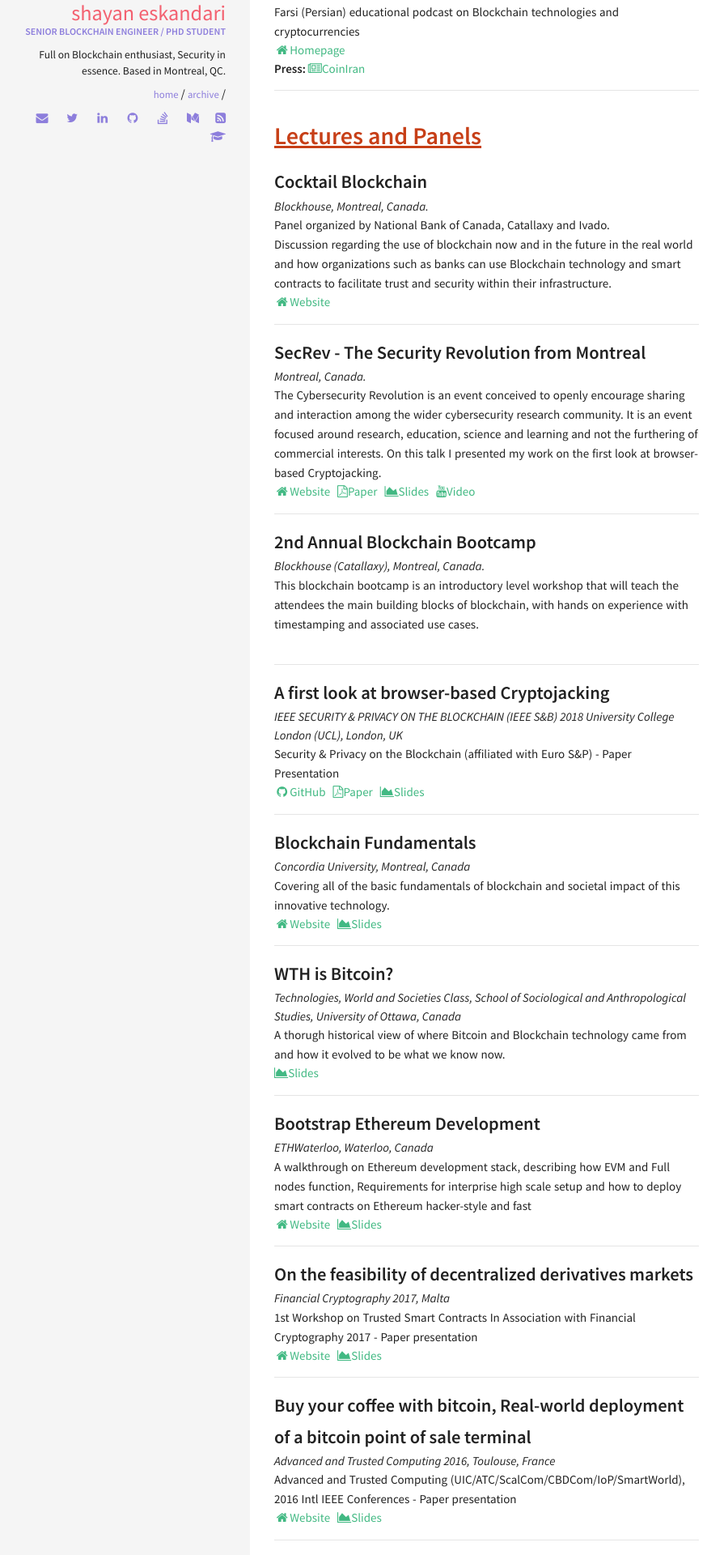
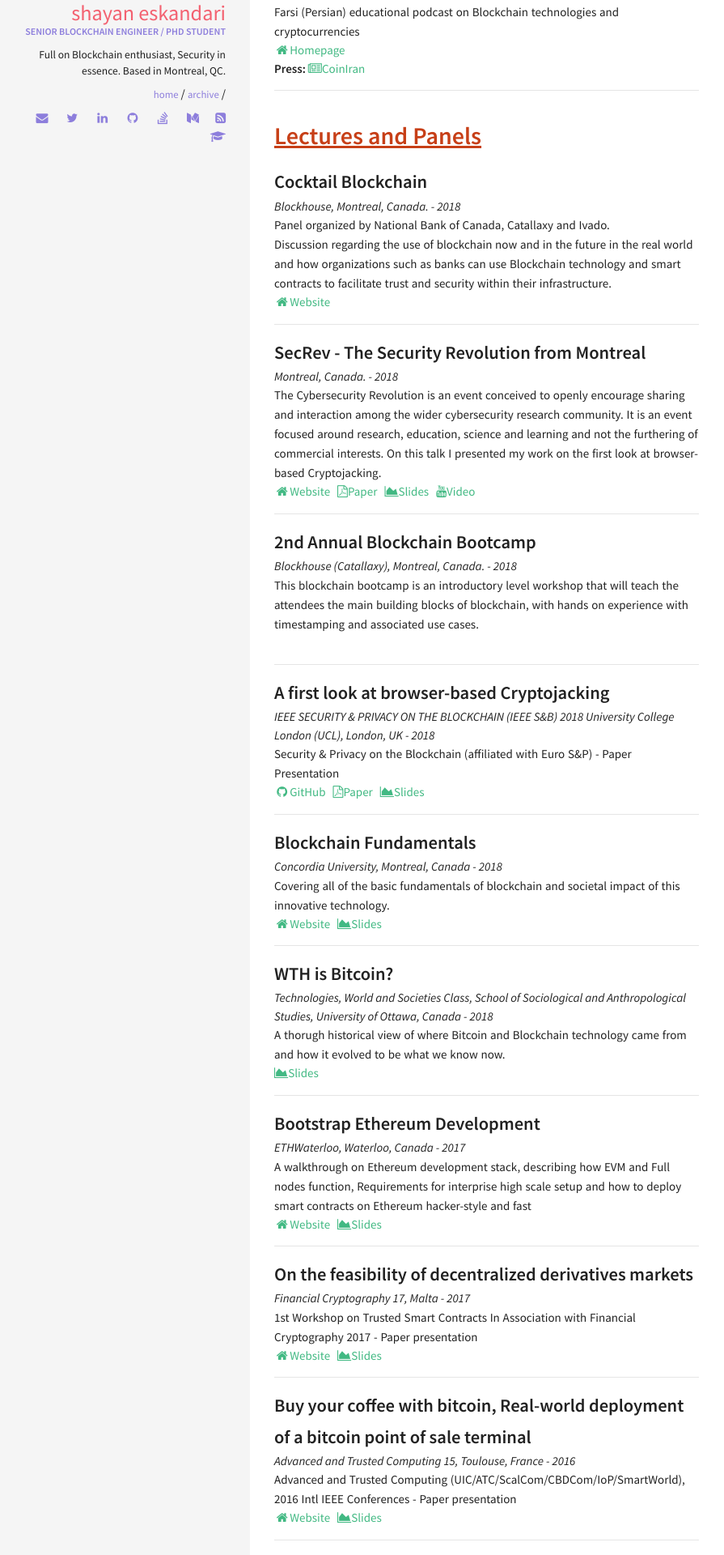
Before and after one commit to shayanb/shayan.es, a Jekyll site: the page built from index.html, in a window 1280 px wide. Shown: the part 2246-4166 px from the top of the page at 81% size, without its empty margins (11-906 px from the left). Built offline with Jekyll 4.4.1, drawn with Linux system fonts in a browser that asks for light colours; nearby versions of some CDN libraries; some of the changed text lies outside the part shown.

Commit message:
Add year to lectures

```diff
--- a/_data/index/lectures.yml
+++ b/_data/index/lectures.yml
@@ -20,6 +20,7 @@
   descr: "This blockchain bootcamp is an introductory level workshop that will teach the attendees the main building blocks of blockchain, with hands on experience with timestamping and associated use cases."
   location: Blockhouse (Catallaxy), Montreal, Canada.
   flag: CA
+  year: 2018
 
 - name: A first look at browser-based Cryptojacking
   descr: "Security & Privacy on the Blockchain (affiliated with Euro S&P) - Paper Presentation"   #image: pong.png
@@ -28,6 +29,7 @@
   location: IEEE SECURITY & PRIVACY ON THE BLOCKCHAIN (IEEE S&B) 2018 University College London (UCL), London, UK
   slides: https://github.com/shayanb/cryptojacking-first-paper/blob/master/Presentation/Cryptojacking_IEEESB2018.pdf
   flag: GB
+  year: 2018
 
 - name: Blockchain Fundamentals
   descr: "Covering all of the basic fundamentals of blockchain and societal impact of this innovative technology."
@@ -35,12 +37,14 @@
   slides: https://www.icloud.com/keynote/0uzKpKrRRJ0HlBg7Sx_GZPA0w#Concordia_feb102018_fundamentals_of_blockchain
   website: http://www.concordia.ca/cuevents/main/2018/02/10/lecture-blockchain-fundamentals.html
   flag: CA
+  year: 2018
 
 - name: WTH is Bitcoin?
   descr: "A thorugh historical view of where Bitcoin and Blockchain technology came from and how it evolved to be what we know now."  #image: pong.png
   location: Technologies, World and Societies Class, School of Sociological and Anthropological Studies, University of Ottawa, Canada
   slides: https://goo.gl/6bcbgR
   flag: CA
+  year: 2018
 
 - name: Bootstrap Ethereum Development
   descr: "A walkthrough on Ethereum development stack, describing how EVM and Full nodes function, Requirements for interprise high scale setup and how to deploy smart contracts on Ethereum hacker-style and fast"  #image: pong.png
@@ -48,31 +52,35 @@
   website: https://ethwaterloo.com/
   slides: https://docs.google.com/presentation/d/1jSuV5QYuflugM38ibvZjFW94ipj0FbF-VkIHWBNgRm8/edit#slide=id.g35f391192_00
   flag: CA
+  year: 2017
 
 - name: On the feasibility of decentralized derivatives markets
   descr: "1st Workshop on Trusted Smart Contracts In Association with Financial Cryptography 2017 - Paper presentation"
-  location: Financial Cryptography 2017, Malta
+  location: Financial Cryptography 17, Malta
   website: http://fc17.ifca.ai/wtsc/index.html
   slides: http://fc17.ifca.ai/wtsc/On%20the%20Feasibility%20of%20Decentralized%20Derivative%20Markets%20-%20Slides.pdf
   flag: MT
+  year: 2017
 
 - name: Buy your coffee with bitcoin, Real-world deployment of a bitcoin point of sale terminal
   descr: "Advanced and Trusted Computing (UIC/ATC/ScalCom/CBDCom/IoP/SmartWorld), 2016 Intl IEEE Conferences - Paper presentation"
-  location: Advanced and Trusted Computing 2016, Toulouse, France
+  location: Advanced and Trusted Computing 15, Toulouse, France
   website: https://atc2016.sciencesconf.org/
   slides: https://github.com/MadibaGroup/2016-ATC/blob/master/Presentation/ATC2016.pdf
   flag: FR
+  year: 2016
 
 - name: A first look at the usability of bitcoin key management
-  descr: "USEC 15 NDSS Workshop on Usable Security (USEC) 2015 - Paper presentation and discussion"
-  location: 2015 Network and Distributed System Security (NDSS), San Diego, United States
+  descr: "USEC 15 NDSS Workshop on Usable Security (USEC) - Paper presentation and discussion"
+  location: Network and Distributed System Security (NDSS), San Diego, United States
   website: https://www.ndss-symposium.org/ndss2015/ndss-2015-usec-programme/
   slides: https://github.com/shayanb/btc-papers/blob/master/key-manage/Presentation/USEC15.pdf
   flag: US
+  year: 2015
 
 - name: Introduction to Bitcoin
   descr: "The first workshop on Bitcoin and Blockchain technology in Iran. This workshop organized by SBU Computer Science Scientific Association was designed to introduce and discuss research possibilities regarding Blockchain technology for graduate students and other interested parties."
-  location: 2015 Shahid Beheshti University, Tehran, Iran
+  location: Shahid Beheshti University, Tehran, Iran
   youtube: https://www.youtube.com/watch?v=JfryEnYvX54
   flag: IR
   year: 2015
--- a/_includes/sections/lectures.html
+++ b/_includes/sections/lectures.html
@@ -6,7 +6,12 @@
             <div class="col">
                 <h3 style="margin: 0">{{ lecture.name }}</h3>
                   {% if lecture.location %}
-                  <i>{{ lecture.location }} </i> <!--{{lecture.flag}}-->
+                  <i>{{ lecture.location }}
+                    {% if lecture.year %}
+                    - {{ lecture.year }}
+                    {% endif %}
+
+                  </i> <!--{{lecture.flag}}-->
                   {% endif %}
                 <br>
 
```
